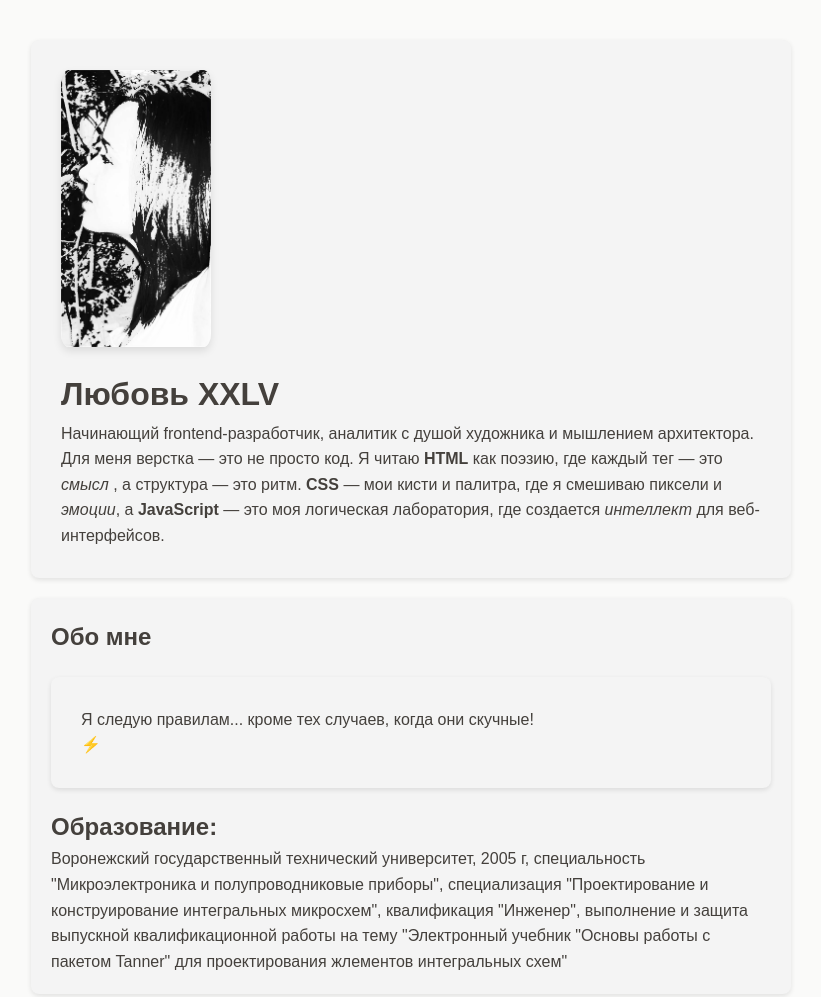
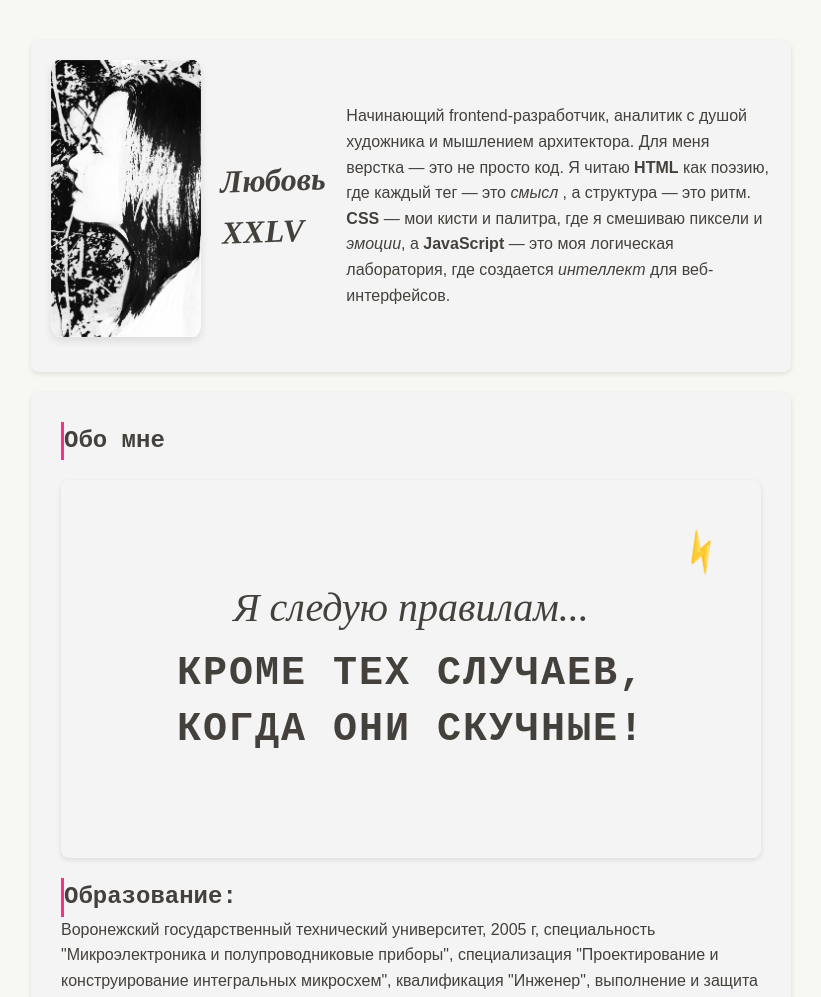
Before and after one commit to pozitifaJKS/Vizitka, a plain HTML site: page index.html in a window 1280 px wide. Shown: the top 997 px of the page, without its empty margins (229-1050 px from the left). Drawn offline with Linux system fonts and the light colour scheme.

Commit message:
стиль Эстет-Бунтарь

```diff
--- a/style.css
+++ b/style.css
@@ -6,6 +6,14 @@
 }
 
 :root {
+    --deep-navy: #0a192f;
+    /* Глубокий базовый */
+    --cream: #f8f8f2;
+    /* Кремовый текст */
+    --electric-pink: #ff2e88;
+    /* Яркий акцент - БУНТ */
+    --muted-gold: #d4af37;
+    /* Элегантный акцент - ЭСТЕТ */
     --stone-50: #fafaf9;
     /* Светло-серый фон */
     --stone-700: #44403c;
@@ -20,12 +28,148 @@
     /* Жёлтый - интеллект */
 }
 
+.esthetic-rebel-title {
+    font-family: 'Playfair Display', serif;
+    /* Эстетика */
+    font-style: italic;
+    transform: rotate(-2deg);
+    /* Бунт! */
+}
+
+.rebel-subtitle {
+    font-family: 'Courier New', monospace;
+    /* Техничность */
+    border-left: 3px solid var(--electric-pink);
+    /* Неожиданный акцент */
+}
+
+/*нестандартный разделитель*/
+.rebel-divider {
+    height: 3px;
+    background: linear-gradient(90deg,
+            transparent 20%,
+            var(--electric-pink) 50%,
+            transparent 80%);
+    transform: skewX(-15deg);
+    /* Намеренный перекос */
+}
+
+/*КРЕДО_БЛОК*/
+.credo-section {
+    padding: 60px 20px;
+    background: linear-gradient(135deg, var(--bg-color) 0%, rgba(248, 248, 242, 0.1) 100%);
+    border-top: 1px solid var(--shadow);
+    border-bottom: 1px solid var(--shadow);
+}
+
+.credo-container {
+    max-width: 800px;
+    margin: 0 auto;
+    text-align: center;
+}
+
+.esthetic-credo {
+    font-size: clamp(1.5rem, 4vw, 2.5rem);
+    line-height: 1.4;
+    position: relative;
+    padding: 40px 20px;
+    transition: all 0.3s ease;
+    cursor: default;
+
+}
+
+.esthetic-credo:hover {
+    transform: translateY(-5px);
+    text-shadow: 0 5px 15px rgba(255, 46, 136, 0.2);
+}
+
+.esthetic-credo:hover .rebel-text {
+    color: #ff2e88;
+    /* Яркий розовый при наведении */
+    text-shadow: 0 0 10px rgba(255, 46, 136, 0.5);
+}
+
+.credo-text {
+    font-family: 'Playfair Display', serif;
+    font-style: italic;
+    color: var(--text-color);
+    display: block;
+    margin-bottom: 10px;
+}
+
+.rebel-text {
+    font-family: 'Courier New', monospace;
+    font-weight: bold;
+    color: var(--accent-color);
+    text-transform: uppercase;
+    letter-spacing: 2px;
+    display: block;
+    position: relative;
+}
+
+.rebel-text::after {
+    content: '';
+    position: absolute;
+    bottom: -5px;
+    left: 10%;
+    width: 80%;
+    height: 3px;
+    background: linear-gradient(90deg,
+            transparent,
+            var(--accent-color),
+            transparent);
+}
+
+.credo-decoration {
+    position: absolute;
+    top: -10px;
+    right: 20px;
+    font-size: 2rem;
+    opacity: 0.7;
+    animation: sparkle 3s ease-in-out infinite;
+}
+
+/* Анимация для декоративного элемента */
+@keyframes sparkle {
+
+    0%,
+    100% {
+        transform: scale(1) rotate(0deg);
+        opacity: 0.7;
+    }
+
+    50% {
+        transform: scale(1.1) rotate(180deg);
+        opacity: 1;
+    }
+}
+
+/* Адаптивность */
+@media (max-width: 768px) {
+    .credo-section {
+        padding: 40px 15px;
+    }
+
+    .esthetic-credo {
+        padding: 30px 15px;
+    }
+
+    .credo-decoration {
+        position: relative;
+        top: auto;
+        right: auto;
+        display: block;
+        margin-top: 20px;
+    }
+}
+
+/*конец КРЕДО_БЛОКа*/
 
 body {
     font-family: 'Arial', sans-serif;
     line-height: 1.6;
     color: var(--stone-700);
-    background-color: var(--stone-50);
+    background-color: var(--cream);
     padding: 20px;
     max-width: 800px;
     margin: 0 auto;
@@ -57,7 +201,7 @@ footer {
     box-shadow: 0 2px 5px rgba(0, 0, 0, 0.1);
 }
 
-.about {
+.flex1 {
     display: flex;
     align-items: center;
     gap: 20px;
```
